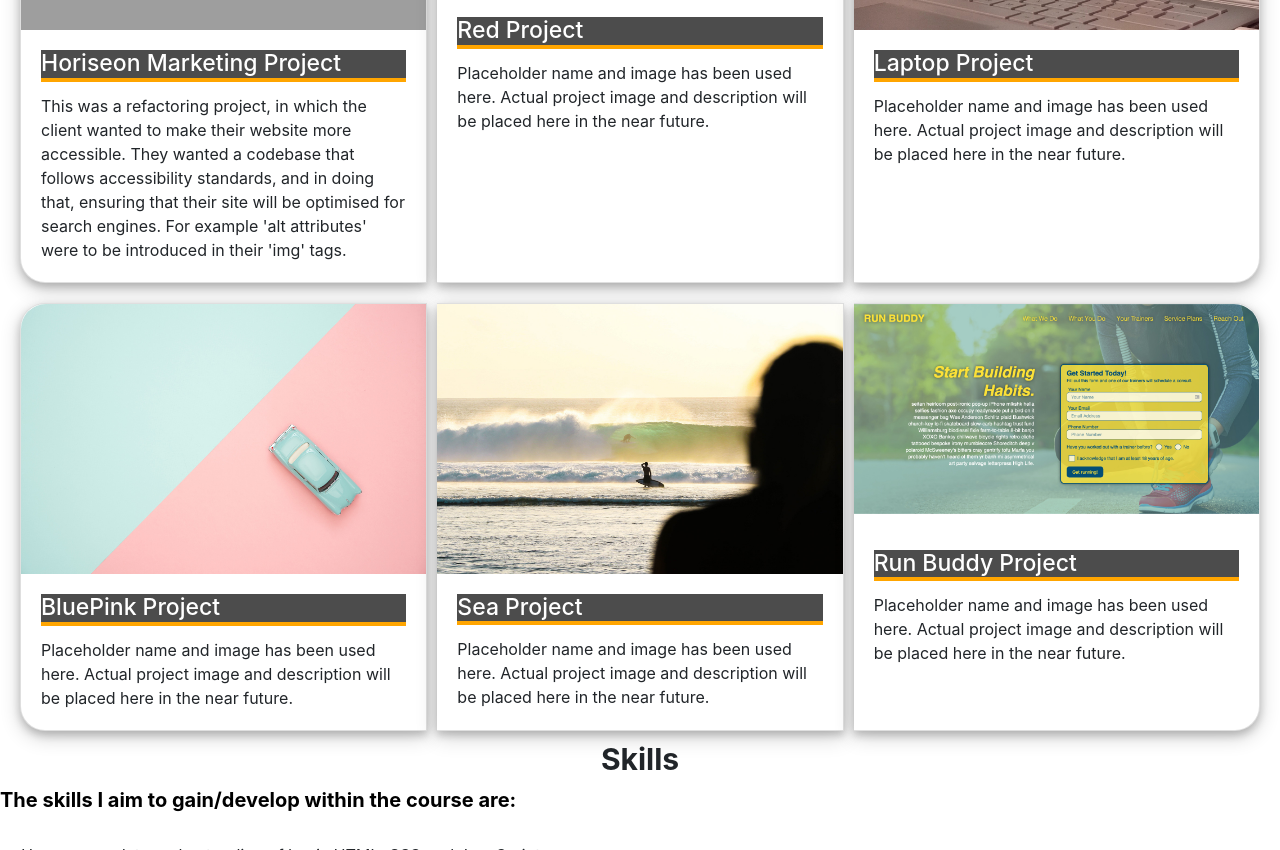
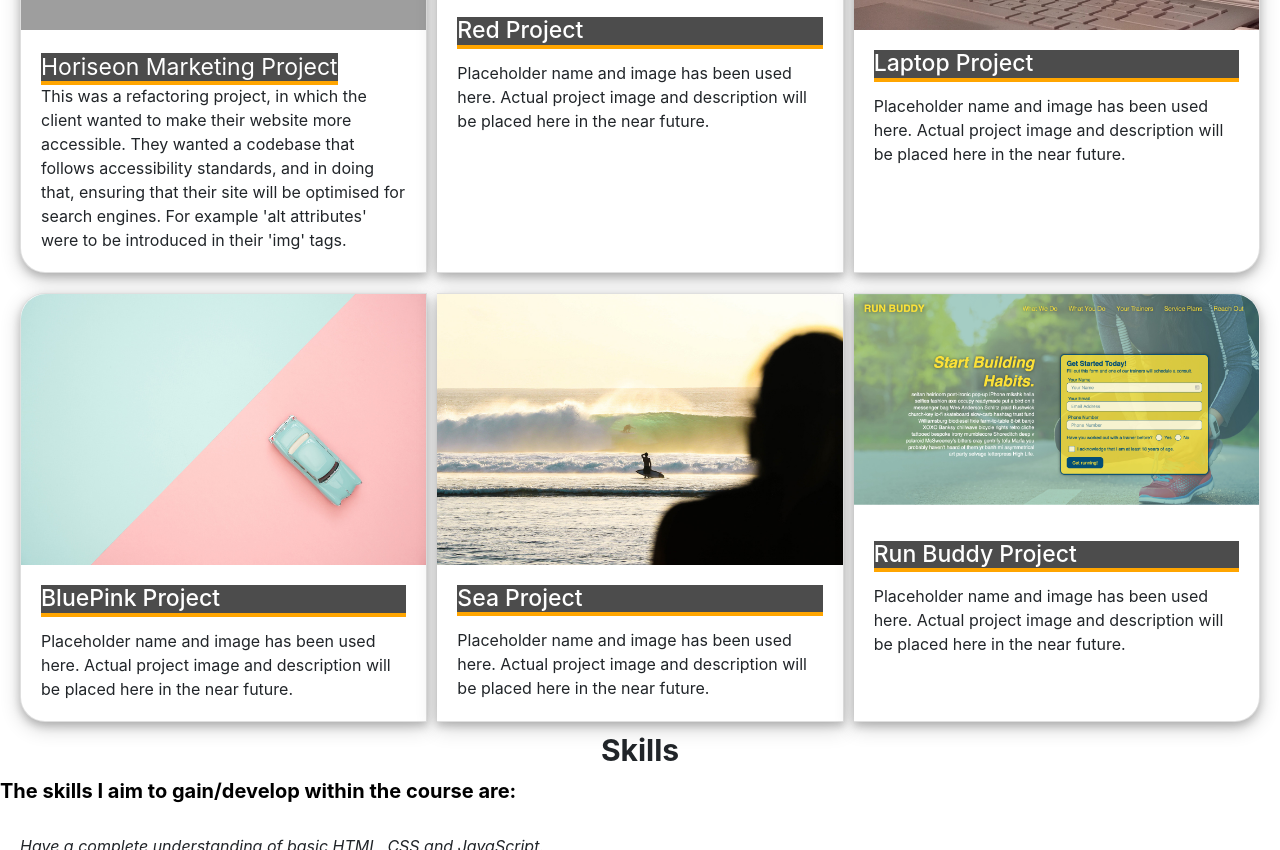
Before and after one commit to JayClay922/Bootstrap-Portfolio, a plain HTML site: page index.html in a window 1280 px wide. Shown: the part 957-1807 px from the top of the page. Drawn offline with nearby package versions, Linux system fonts and the light colour scheme; grey boxes are pictures that could not be loaded.

Commit message:
added hyperlink for horiseon marketing project

```diff
--- a/CSS/style.css
+++ b/CSS/style.css
@@ -104,3 +104,10 @@ body {
 a[href^="https"] {
     color: black;
 }
+
+a[href*="horiseon"] {
+    font-size: 23px;
+    color: white;
+    background-color: rgba(0, 0, 0, 0.7);
+    border-bottom: 4px solid orange;
+}
--- a/index.html
+++ b/index.html
@@ -43,7 +43,7 @@
    <div class="card">
     <img src="./Images/digital-marketing-meeting.jpg" class="card-img-top" alt="four people having a meeting around a table">
     <div class="card-body">
-      <h5 class="card-title">Horiseon Marketing Project</h5>
+      <a href="https://jayclay922.github.io/horiseon-code-refactor/" class="card-title">Horiseon Marketing Project</a>
       <p class="card-text">This was a refactoring project, in which the client wanted to make their website more accessible. They wanted a codebase that follows accessibility standards, and in doing that, ensuring that their site will be optimised for search engines. For example 'alt attributes' were to be introduced in their 'img' tags.</p>
     </div>
   </div>
```
